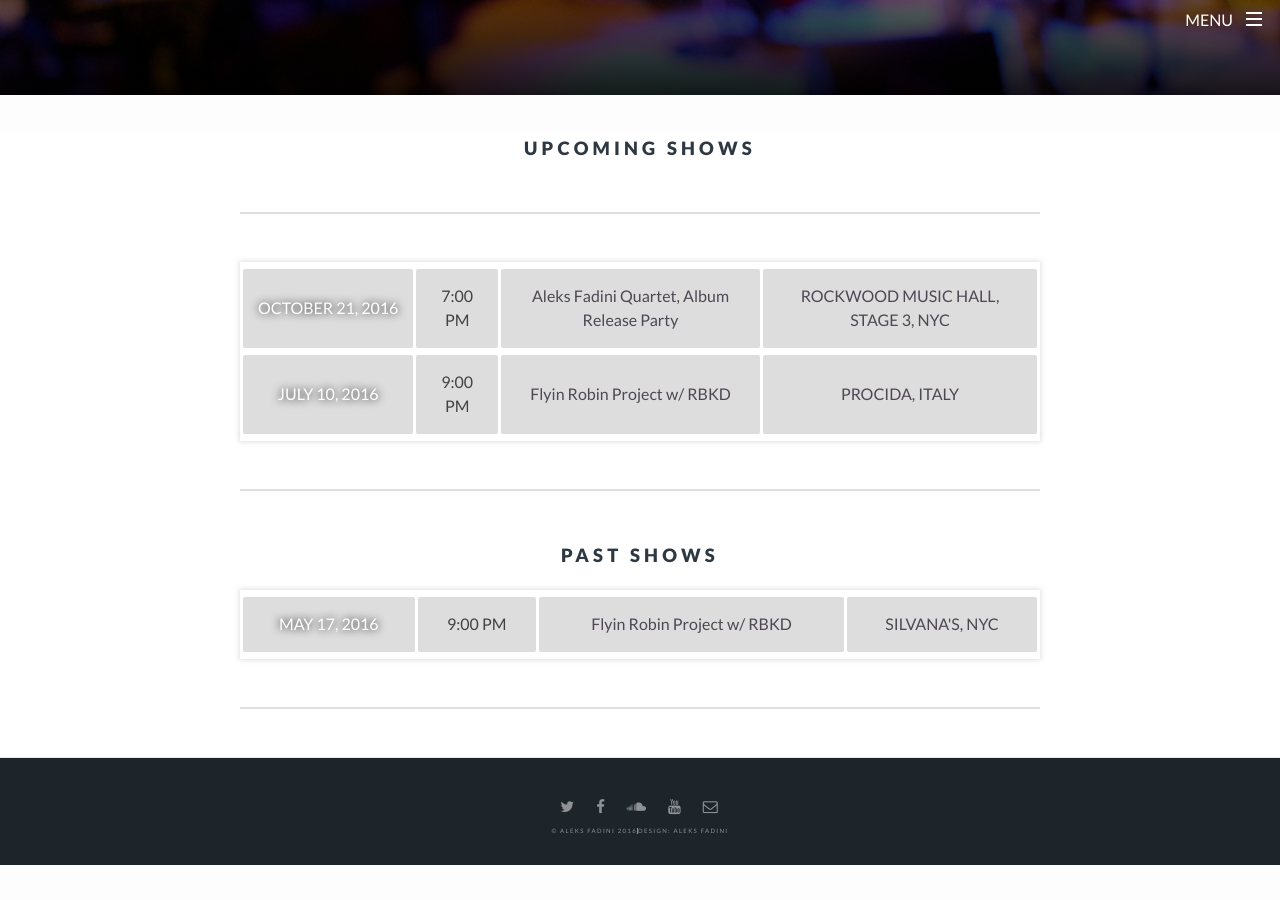
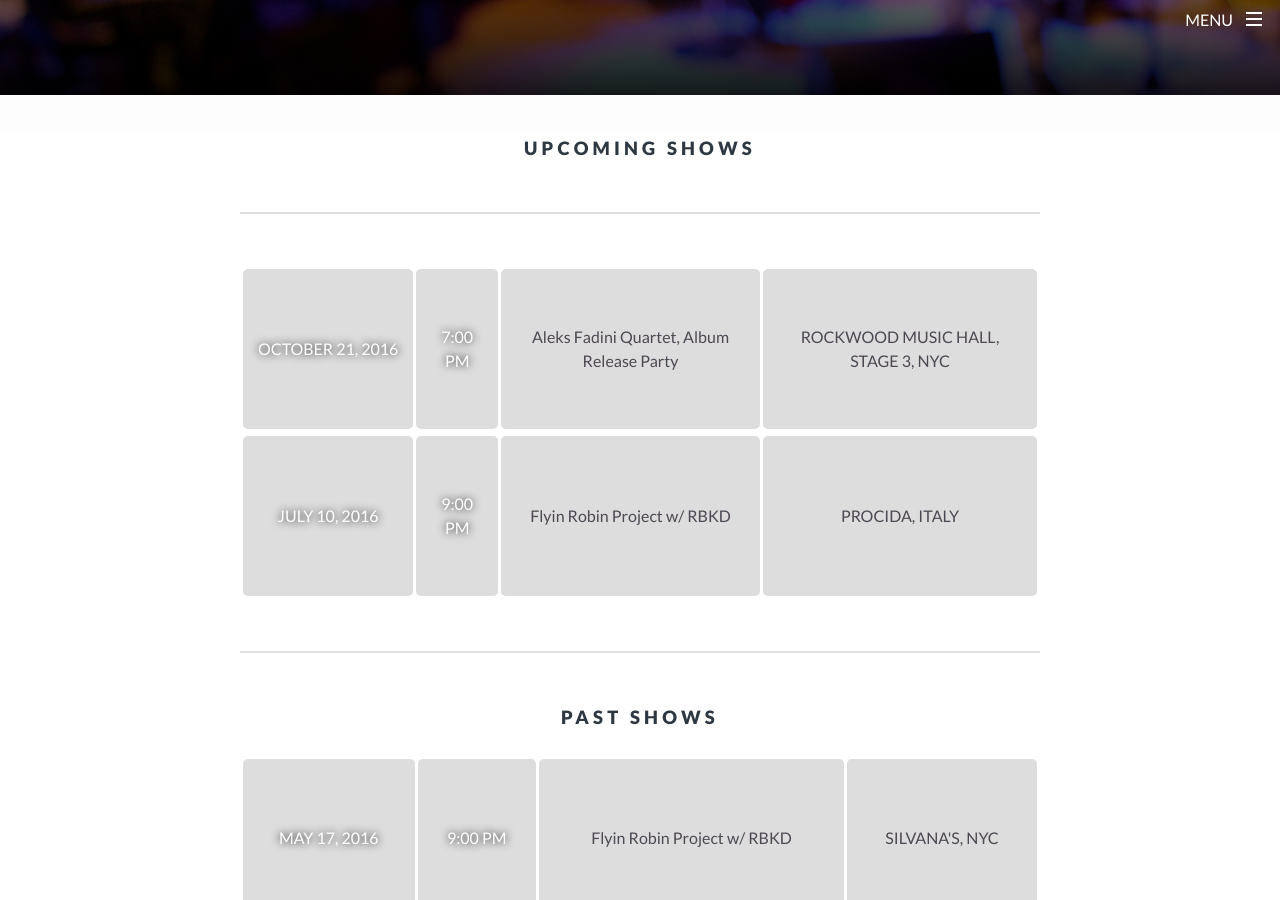
Before and after one commit to danvisintainer/aleksfadini, a Jekyll site: the page built from shows.html, in a window 1280 px wide and 900 px high, scrolled down 535 px. Built offline with Jekyll 4.4.1, drawn with Linux system fonts in a browser that asks for light colours; before the commit the page ends 1400 px from its top, so only the background shows below that.

Commit message:
badass gigs page

```diff
--- a/_sass/_layout.scss
+++ b/_sass/_layout.scss
@@ -1599,17 +1599,45 @@
 .upcomingshows {
        font-size:0.7em;
         table {
+                -webkit-transition:1s;
+        -moz-transition:1s;
+        transition:1s;
             border-spacing: 3px;
             -webkit-border-horizontal-spacing: 3px;
             -webkit-border-vertical-spacing: 7px;
             width: 100%;
-            box-shadow: 0px 0px 5px 1px rgba(128, 128, 128, 0.25);
+
             text-transform: uppercase;
         }
-        tr {
-        }
+         tr:hover {
+        -webkit-transition:0.5s;
+        -moz-transition:0.5s;
+        transition:0.5s;
+        -webkit-filter: drop-shadow(0px 3px 5px #333);
+        filter:         drop-shadow(0px 3px 5px #333);
+        -webkit-flex: auto;
+        flex: auto;
+        max-width: 5em;
+        max-height: 2em;
+                td:nth-child(2) {
+            /*color: tomato; */
+            color: $grey-color-dark;
+            text-shadow: 0px 0px 0px #333;
+        }
+    }
+
+             tr {
+        -webkit-transition:0.5s;
+        -moz-transition:0.5s;
+        transition:0.5s;
+        height: 100px;
+                @include media-query($on-palm) {
+            height: 160px;
+            }
+    }
         td:nth-child(2), td:nth-child(1) {
-            color: $grey-color-dark;
+            color: rgb(255, 255, 255);
+            text-shadow: 0px 0px 8px #040404;
         }
         td:nth-child(1) {
             color: rgb(255, 255, 255);
@@ -1622,9 +1650,12 @@
         /*font-size: 0.6em; */
         }
         th, td {
+                        -webkit-transition:1s;
+        -moz-transition:1s;
+        transition:1s;
             border-bottom: 1px solid #ddd;
             background-color: #ddd;
-            border-radius: 2px;
+            border-radius: 5px;
         }
         th {
             height: 0px;
@@ -1654,12 +1685,48 @@
         }
 
             .countdown     {
-        position: relative;
-        z-index: 3;
-        top: 0px;
-right: 380%;
-    width: 480%;
-
+                                    -webkit-transition:1s;
+        -moz-transition:1s;
+        transition:1s;
+            /*position: absolute;
+             display: block;
+            white-space: nowrap;
+            width:70%;*/
         background-color: #ddd;
-    }
-}
+         font-size: 0.5rem;
+              @include media-query($on-palm) {
+            font-size:0.8em; }
+
+        /* overflow: hidden; */
+       /* transform: translateX(-120%);*/
+
+
+       span {
+       /*border-style: solid;
+       border-color: #ccc;
+       background: #ccc;
+       border-radius: 4px; */
+       color: $grey-color-dark;
+       text-shadow: 0px 0px 0px #040404;
+       }
+    }
+    .countdown:first-child {
+        border-style: none;
+        border-color: #ccc;
+        border-radius: 5px;
+        background: #ccc;
+    }
+
+    #pastshows tr:hover {
+        -webkit-transition:0.5s;
+        -moz-transition:0.5s;
+        transition:0.5s;
+        -webkit-filter: drop-shadow(0px 3px 3px #999);
+        filter:         drop-shadow(0px 3px 3px #999);
+        opacity:0.5;
+        -webkit-flex: auto;
+        flex: auto;
+        max-width: 5em;
+        max-height: 2em;
+    }
+}
--- a/assets/js/gigs.js
+++ b/assets/js/gigs.js
@@ -219,7 +219,13 @@
         $tempCountDownDiv[i] = $( "<div class='countdown'>"+ i +"  <h3> Countdown </h3> </div>" );
 
         console.log(        "$tempCountDownDiv[i]",$tempCountDownDiv[i]);
-        $($gigRows[i]).append( $tempCountDownDiv[i] );
+        // $($gigRows[i]).append( $tempCountDownDiv[i] );
+        var $gigRowfirstchild= $(":nth-child(1)", $($gigRows[i]));
+          $($gigRowfirstchild).append( $tempCountDownDiv[i] );
+          var $clockTime = getTimeRemaining(gigDate($gigArray[i]));
+           var $clock = $('<div id="clockdiv'+i+'"> Days: <span class="days">'+ $clockTime.days +'</span><br> Hours: <span class="hours">'+ $clockTime.hours +'</span><br> Minutes: <span class="minutes">'+ $clockTime.hours +' </span><br> Seconds: <span class="seconds">'+ $clockTime.seconds +'</span> </div>');
+           $tempCountDownDiv[i].append($clock);
+
         $tempCountDownDiv[i].hide();
       $numberoffuturegigs = ($numberoffuturegigs + 1);
     }
@@ -270,8 +276,8 @@
         if($gigRowsi.is(":hover")) {
            $tempCountDownDiv[i].fadeIn();
            var $clockTime = getTimeRemaining(gigDate($gigArray[i]));
-           var $clock = $('<div id="clockdiv"> Days: <span class="days">'+ $clockTime.days +'</span><br> Hours: <span class="hours"></span><br> Minutes: <span class="minutes"></span><br> Seconds: <span class="seconds"></span> </div>');
-           $tempCountDownDiv[i].append($clock);
+           var $clock = $('<div id="clockdiv'+i+'"> Days: <span class="days">'+ $clockTime.days +'</span><br> Hours: <span class="hours">'+ $clockTime.hours +'</span><br> Minutes: <span class="minutes">'+ $clockTime.hours +' </span><br> Seconds: <span class="seconds">'+ $clockTime.seconds +'</span> </div>');
+           $tempCountDownDiv[i].html($clock);
            console.log("$clockTime",$clockTime);
         }
         else {
```
